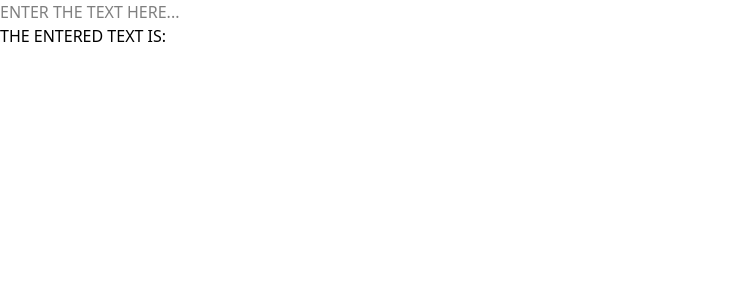
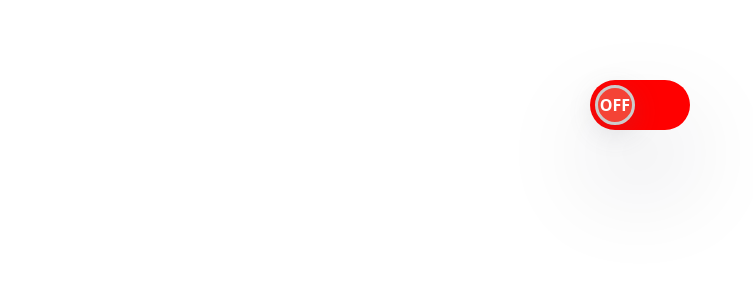
Before and after one commit to Shradhaaggarwal/React, a React (Vite) app in the folder LearningReact/: page / in a window 1280 px wide. Shown: the top 300 px of the page, without its empty margins (0-753 px from the left). Built offline with nearby package versions, Linux system fonts and the light colour scheme.

Commit message:
-TOGGLE SWITCH

```diff
--- a/LearningReact/src/App.jsx
+++ b/LearningReact/src/App.jsx
@@ -6,7 +6,8 @@
 // import "./components/Netflix.module.css";
 // import {EventAsProps}  from "./components/EventAsProps.jsx"
 // import { State } from "./components/State.jsx";
-import { LiftStateup } from "./components/LiftStateup";
+// import { LiftStateup } from "./components/LiftStateup";
+import {Toggle} from "./components/projects/Toggle/Toggle.jsx"
 
 
 
@@ -24,7 +25,8 @@ const App = () =>{
       {/* <EventHandler></EventHandler> */}
       {/* <EventAsProps></EventAsProps> */}
       {/* <State></State> */}
-      <LiftStateup></LiftStateup>
+      {/* <LiftStateup></LiftStateup> */}
+      <Toggle></Toggle>
     </>
   );
 };
--- /dev/null
+++ b/LearningReact/src/components/projects/Toggle/Toggle.jsx
@@ -0,0 +1,26 @@
+import styles from "./toggle.module.css";
+import { useState } from "react";
+
+
+export const Toggle = () =>{
+
+
+    const [isOn, switchonoff] = useState(false)
+
+    const handleToggleSwitch = () =>{
+        switchonoff(!isOn);
+    }
+    const bgcolor = {backgroundColor: isOn ? "green" : "red" }
+    const content = isOn ? "ON":"OFF"
+    return (
+        <>
+            <div className={styles['toggle-switch']} onClick={handleToggleSwitch} style={bgcolor}>
+                <div className={`${styles.switch} ${isOn ? styles.on : styles.off}`}>
+                    <span className={styles['switch-state']}>
+                        {content}
+                    </span>
+                </div>
+            </div>
+        </>
+    )
+}
--- /dev/null
+++ b/LearningReact/src/components/projects/Toggle/toggle.module.css
@@ -0,0 +1,54 @@
+body{
+    width: 100%;
+    height: 100vh;
+    display: flex;
+    justify-content: center;
+}
+
+
+.toggle-switch{
+    width:100px;
+    height:50px;
+    border-radius: 25px;
+    background-color: #ccc;
+    position: relative;
+    cursor:  pointer;
+    padding: 5px;
+    margin-top: 5rem;
+    box-shadow: rgba(17,12,46,0.15) 0px 48px 100px 0px;
+}
+
+
+.switch{
+    width: 40px;
+    height:40px;
+    border-radius: 20px;
+    display:flex;
+    align-items:center;
+    justify-content: center;
+    color:white;
+    font-weight: bold;
+    position: absolute;
+    top:5px;
+    left:5px;
+     transition: transform 300ms ease-in-out, background-color 300ms ease-in-out;
+    /* transition-timing-function: ease-in-out; */
+    border: 0.2rem solid #ccc;
+    box-shadow: rgba(100,100, 111,0.2) 0px 7px 29px 0px;
+}
+
+
+.on{
+    background-color: #4caf50;
+    transform: translate(50px);
+}
+
+.off{
+    background-color: #f44336;
+    transform: translateX(0);
+}
+
+.switch-state{
+    margin: 0 10px;
+    text-transform: uppercase;
+}
```
